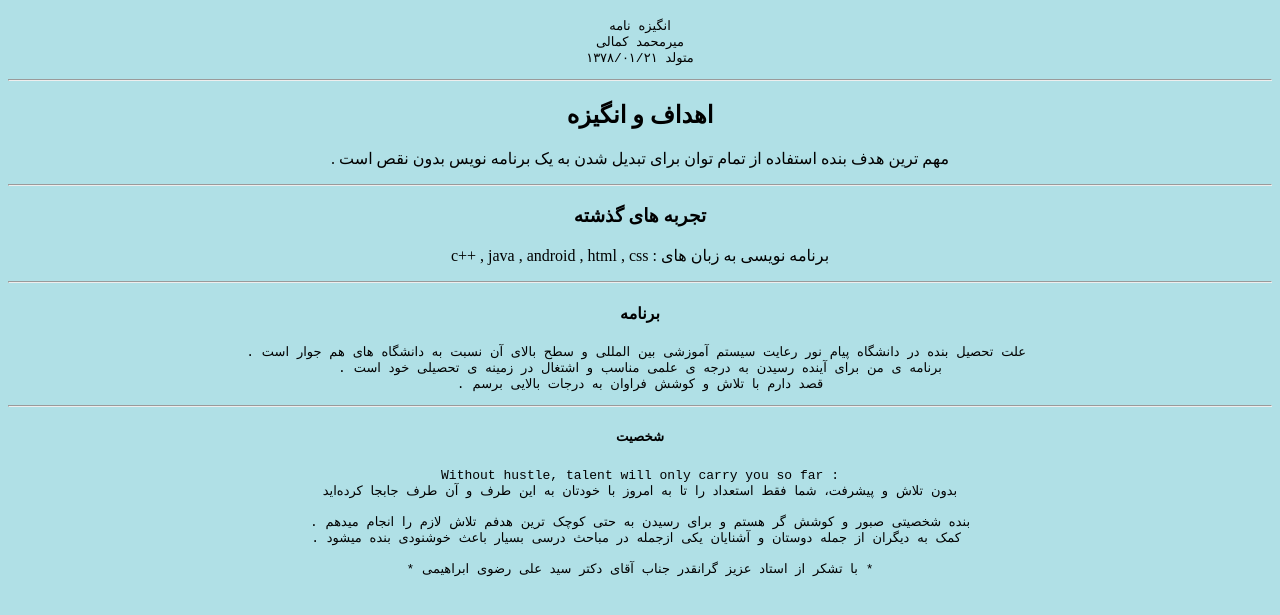
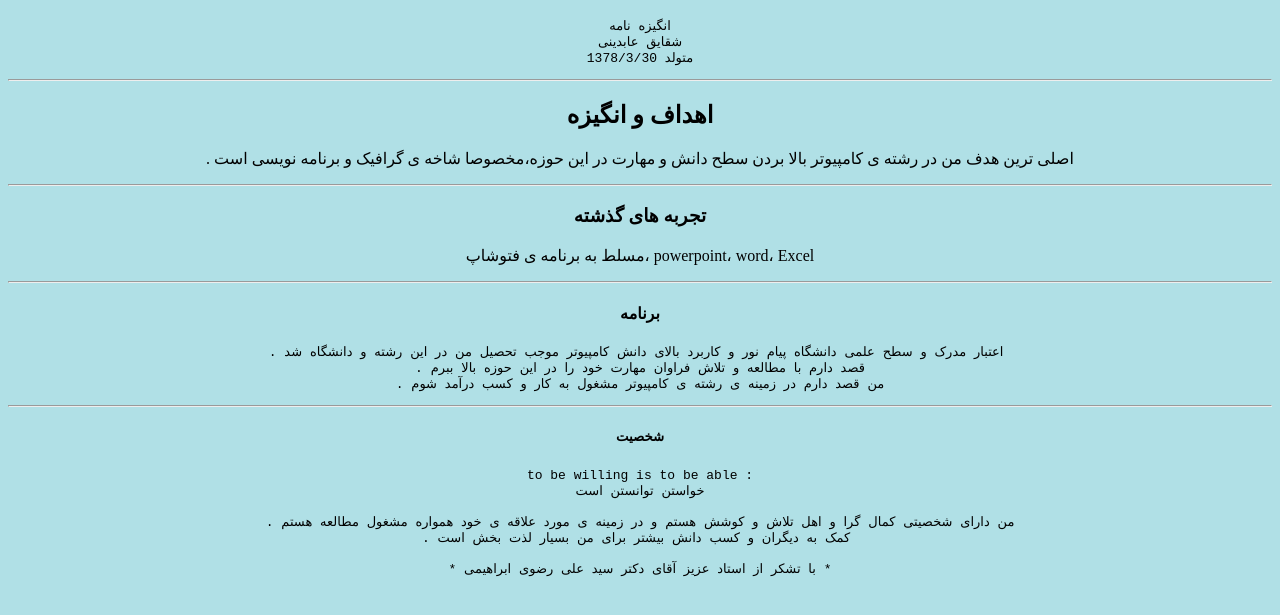
Before and after one commit to shaghayegh-abedini/SOP, a plain HTML site: page index.html in a window 1280 px wide. Shown: the part 49-664 px from the top of the page. Drawn offline with Linux system fonts and the light colour scheme.

Commit message:
Update index.html

```diff
--- a/index.html
+++ b/index.html
@@ -11,38 +11,38 @@
 <h1 style="text-align:center;">به نام خدا</h1>
 <pre style="text-align:center;">
 انگیزه نامه
-میرمحمد کمالی
-متولد ۱۳۷۸/۰۱/۲۱
+شقایق عابدینی
+متولد 1378/3/30
 </pre>
 
 <hr>
 
 <h2 style="text-align:center;">اهداف و انگیزه</h2>
-<p style="text-align:center;"> . مهم ترین هدف بنده استفاده از تمام توان برای تبدیل شدن به یک برنامه نویس بدون نقص است
+<p style="text-align:center;"> . اصلی ترین هدف من در رشته ی کامپیوتر بالا بردن سطح دانش و مهارت در این حوزه،مخصوصا شاخه ی گرافیک و برنامه نویسی است
 
 <hr>
 
 <h3 style="text-align:center;">تجربه های گذشته</h3>
-<p style="text-align:center;"> c++ , java , android , html , css : برنامه نویسی به زبان های  <p>
+<p style="text-align:center;"> مسلط به برنامه ی فتوشاپ، powerpoint، word، Excel  <p>
 
 <hr>
 
 <h4 style="text-align:center;">برنامه</h4>
-  <pre style="text-align:center;"> . علت تحصیل بنده در دانشگاه پیام نور رعایت سیستم آموزشی بین المللی و سطح بالای آن نسبت به دانشگاه های هم جوار است
-  . برنامه ی من برای آینده رسیدن به درجه ی علمی مناسب و اشتغال در زمینه ی تحصیلی خود است
-  . قصد دارم با تلاش و کوشش فراوان به درجات بالایی برسم  </pre>
+  <pre style="text-align:center;"> . اعتبار مدرک و سطح علمی دانشگاه پیام نور و کاربرد بالای دانش کامپیوتر موجب تحصیل من در این رشته و دانشگاه شد
+  . قصد دارم با مطالعه و تلاش فراوان مهارت خود را در این حوزه بالا ببرم
+  . من قصد دارم در زمینه ی رشته ی کامپیوتر مشغول به کار و کسب درآمد شوم  </pre>
 
 <hr>
 
 <h5 style="text-align:center;">شخصیت</h5>
 <pre style="text-align:center;">
-Without hustle, talent will only carry you so far :
-بدون تلاش و پیشرفت، شما فقط استعداد را تا به امروز با خودتان به این طرف و آن طرف جابجا کرده‌اید
+to be willing is to be able :
+خواستن توانستن است
 
-. بنده شخصیتی صبور و کوشش گر هستم و برای رسیدن به حتی کوچک ترین هدفم تلاش لازم را انجام میدهم
-. کمک به دیگران از جمله دوستان و آشنایان یکی ازجمله در مباحث درسی بسیار باعث خوشنودی بنده میشود
+. من دارای شخصیتی کمال گرا و اهل تلاش و کوشش هستم و در زمینه ی مورد علاقه ی خود همواره مشغول مطالعه هستم
+. کمک به دیگران و کسب دانش بیشتر برای من بسیار لذت بخش است
 
-* با تشکر از استاد عزیز گرانقدر جناب آقای دکتر سید علی رضوی ابراهیمی *
+* با تشکر از استاد عزیز آقای دکتر سید علی رضوی ابراهیمی *
 </pre>
 
 </body>
```
